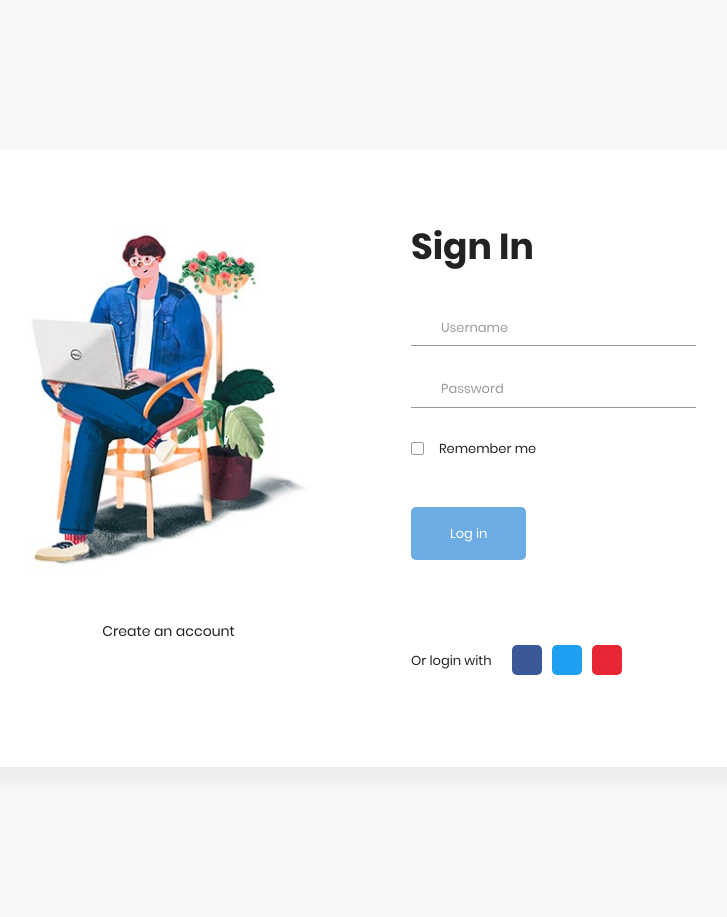
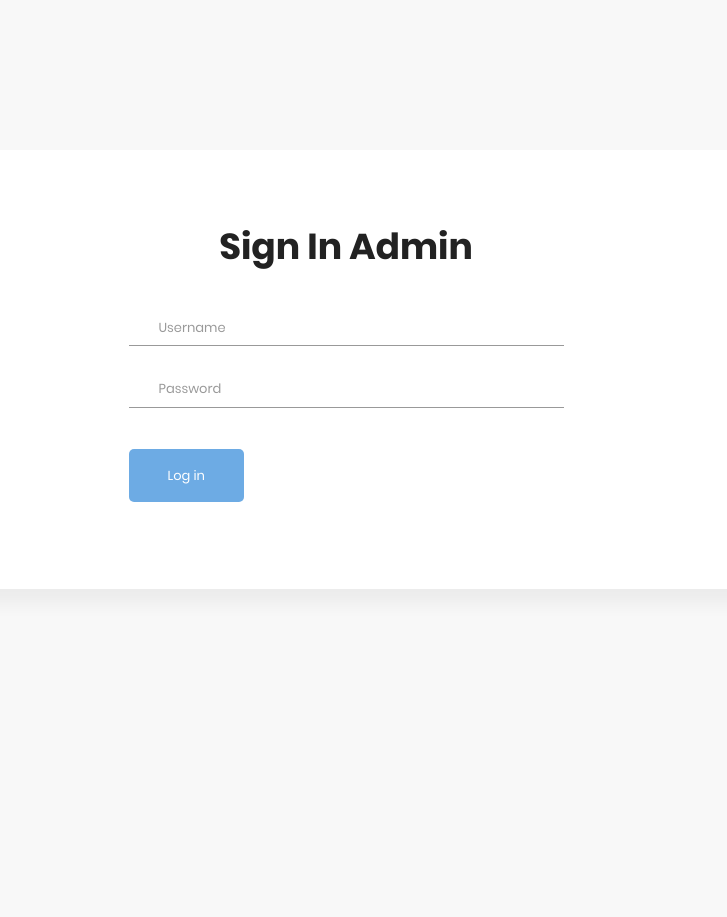
Before and after one commit to faisalridwan/final-task-web-programming, a CodeIgniter app: page /sicepat/Loginadmin/index in a window 1280 px wide. Shown: the whole page, without its empty margins (289-1016 px from the left). After the commit the page ends 502 px from the top, so only its background shows below. Run offline with CodeIgniter, Linux system fonts and the light colour scheme.

Commit message:
fix admin tapi belum fix

```diff
--- a/application/config/autoload.php
+++ b/application/config/autoload.php
@@ -58,7 +58,7 @@
 |
 |	$autoload['libraries'] = array('user_agent' => 'ua');
 */
-$autoload['libraries'] = array('database');
+$autoload['libraries'] = array('database','session');
 
 /*
 | -------------------------------------------------------------------
--- a/application/controllers/Loginadmin.php
+++ b/application/controllers/Loginadmin.php
@@ -31,36 +31,16 @@
 
     }
 
-    public function Register()
-	{
-        if($_POST['pass'] == $_POST['re_pass']){
-            if($this->User->Register()) {
-                $this->session->set_flashdata('SuccessReg','Success');
-                redirect('Landing');
-            } else {
-                $this->session->set_flashdata('FailReg', 'Fail');
-                redirect('Landing/Register');
-            }
-        } else {
-            $this->session->set_flashdata('FailReg', 'Fail');
-            redirect('Landing/Register');
-        }
-    }
-
     public function Signin() {
-        $user = $this->User->findUser();
-        if($user != null){
-            if($this->input->post('remember-me') != null) {
-                set_cookie('logged', $user[0]['Username'], '3600');
-                redirect('Landing');
-            } else {
-                $this->session->set_userdata('successLogin', $user[0]['Username']);
-                redirect('Landing');
-            }
-        } else {
-            $this->session->set_flashdata('falselogin','nodata');
-            redirect('Landing');
-        }
+        $user = $this->M_loginadmin->findUser();
+        redirect('Admin/index');
+        // if($user != null){
+                $this->session->set_userdata('successLogin', $user[0]['Useradmin']);
+                redirect('Admin');
+        // } else {
+        //     $this->session->set_flashdata('falselogin','nodata');
+        //     redirect('Admin');
+        // }
     }
 
     public function Logout() {
--- a/application/views/admin/login/login.php
+++ b/application/views/admin/login/login.php
@@ -19,46 +19,25 @@
     <div class="main">
                 <!-- Sing in  Form -->
                 <section class="sign-in">
-            <div class="container">
-                <div class="signin-content">
-                    <div class="signin-image">
-                        <figure><img src="<?php echo base_url('Assets/Landing/images/signin-image.jpg'); ?>" alt="sing up image"></figure>
-                        <a href="<?php echo site_url('Landing/Register'); ?>" class="signup-image-link">Create an account</a>
-                    </div>
+            <div class="container ">
+                <div class="signin-content justify-content-center">
                     <div class="signin-form">
-                        <h2 class="form-title">Sign In</h2>
-                        <?php
-                            if(isset($_SESSION['SuccessReg'])) {
-                                $this->load->view('Alerts/SuccessRegis');
-                            } else if(isset($_SESSION['falselogin'])) {
-                                $this->load->view('Alerts/FailLogin');
-                            }
-                        ?>
-                        <form action="<?php echo site_url('UserController/Signin'); ?>" method="POST" class="register-form" id="login-form">
+                        <h2 class="form-title text-center">Sign In Admin</h2>
+
+                        <form action="<?php echo site_url('Loginadmin/Signin'); ?>" method="POST" class="" id="login-form" >
                             <div class="form-group">
                                 <label for="your_name"><i class="zmdi zmdi-account material-icons-name"></i></label>
-                                <input type="text" name="your_name" id="your_name" placeholder="Username" required/>
+                                <input type="text" name="useradmin" id="useradmin" placeholder="Username" required/>
                             </div>
                             <div class="form-group">
                                 <label for="your_pass"><i class="zmdi zmdi-lock"></i></label>
-                                <input type="password" name="your_pass" id="your_pass" placeholder="Password" required/>
+                                <input type="password" name="passadmin" id="passadmin" placeholder="Password" required/>
                             </div>
-                            <div class="form-group">
-                                <input type="checkbox" name="remember-me" id="remember-me" class="agree-term" />
-                                <label for="remember-me" class="label-agree-term"><span><span></span></span>Remember me</label>
-                            </div>
-                            <div class="form-group form-button">
+
+                            <div class="form-group form-button ">
                                 <input type="submit" name="signin" id="signin" class="form-submit" value="Log in"/>
                             </div>
                         </form>
-                        <div class="social-login">
-                            <span class="social-label">Or login with</span>
-                            <ul class="socials">
-                                <li><a href="#"><i class="display-flex-center zmdi zmdi-facebook"></i></a></li>
-                                <li><a href="#"><i class="display-flex-center zmdi zmdi-twitter"></i></a></li>
-                                <li><a href="#"><i class="display-flex-center zmdi zmdi-google"></i></a></li>
-                            </ul>
-                        </div>
                     </div>
                 </div>
             </div>
--- a/application/views/v_index.php
+++ b/application/views/v_index.php
@@ -46,7 +46,7 @@
                             <a class="nav-link" href="<?= base_url('Sicepat/contact'); ?>">CONTACT </a>
                         </li>
                         <li class="nav-item">
-                            <a class="nav-link" href="<?= base_url('Admin/index'); ?>">ADMIN </a>
+                            <a class="nav-link" href="<?= base_url('Loginadmin/index'); ?>">ADMIN </a>
                         </li>
                     </ul>
                 </div>
```
Also changed, not shown: application/models/M_loginadmin.php (+3 -76 lines).
